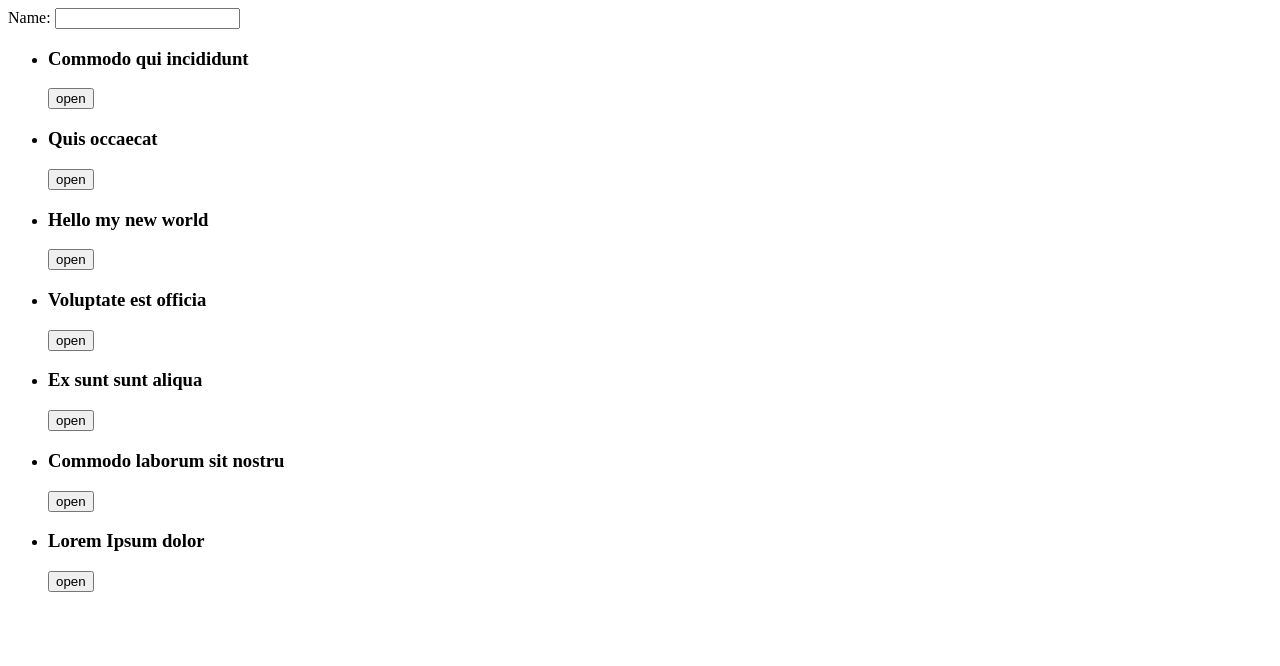
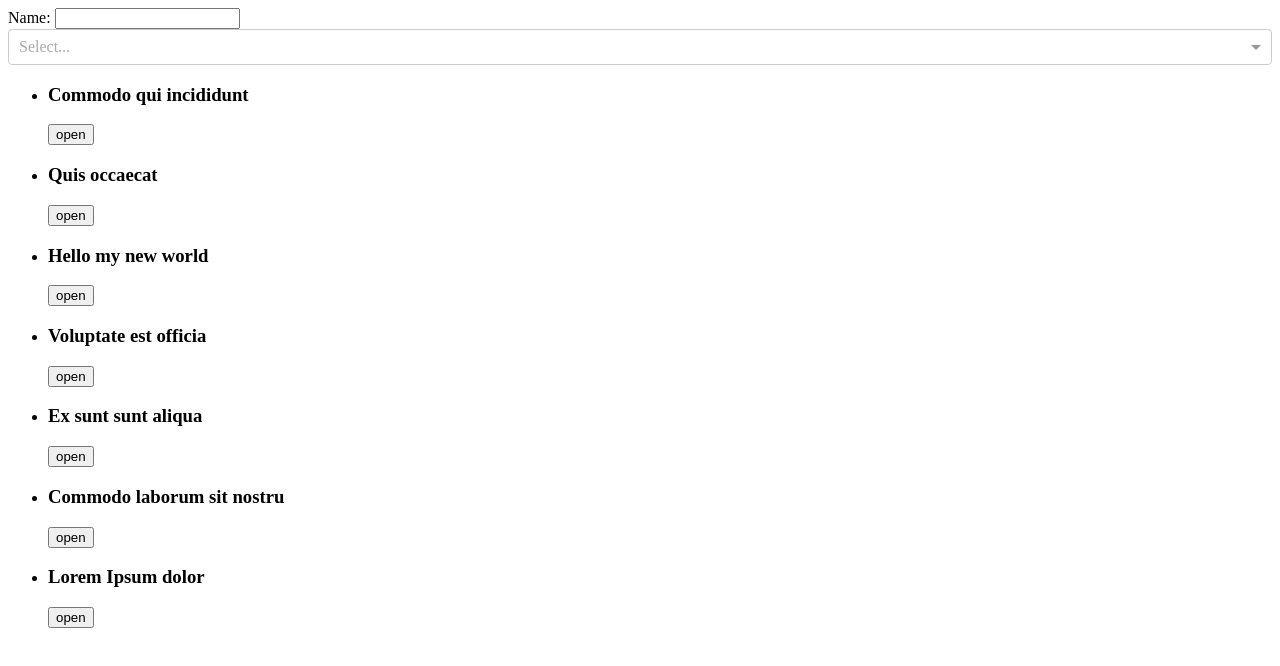
Before and after one commit to VladKalachev/react-practice, a React (Create React App) app: page / in a window 1280 px wide. Shown: the top 666 px of the page. Built offline with nearby package versions, Linux system fonts and the light colour scheme.

Commit message:
add react-select

```diff
--- a/package.json
+++ b/package.json
@@ -8,7 +8,8 @@
   "dependencies": {
     "prop-types": "^15.6.1",
     "react": "^16.3.2",
-    "react-dom": "^16.3.2"
+    "react-dom": "^16.3.2",
+    "react-select": "^1.0.0-rc.5"
   },
   "scripts": {
     "start": "react-scripts start",
--- a/src/components/App.js
+++ b/src/components/App.js
@@ -1,22 +1,35 @@
 import React, { Component } from 'react'
 import ArticleList from './ArticleList'
 import UserForm from './UserForm'
-
+import Select from 'react-select'
+import 'react-select/dist/react-select.css';
+import {articles} from "../fixtures";
 
 class App extends Component {
 
 
     state = {
-        username: ''
+        selections: null
     }
 
     render(){
+
+        const options = this.props.articles.map(item => ({
+            value: item.id, label: item.title,
+        }))
+
+        console.log(options)
+
+        console.log(this.state)
         return <div>
             <UserForm />
+            <Select options={options} value={this.state.selections} onChange={this.chengeSelection} multi={true}/>
+
             <ArticleList {...this.props}/>
         </div>
     }
 
+    chengeSelection = selections => this.setState({ selections })
 
 }
 
```
Also changed, not shown: 1 other file (tests, documents, lock files or other folders).
